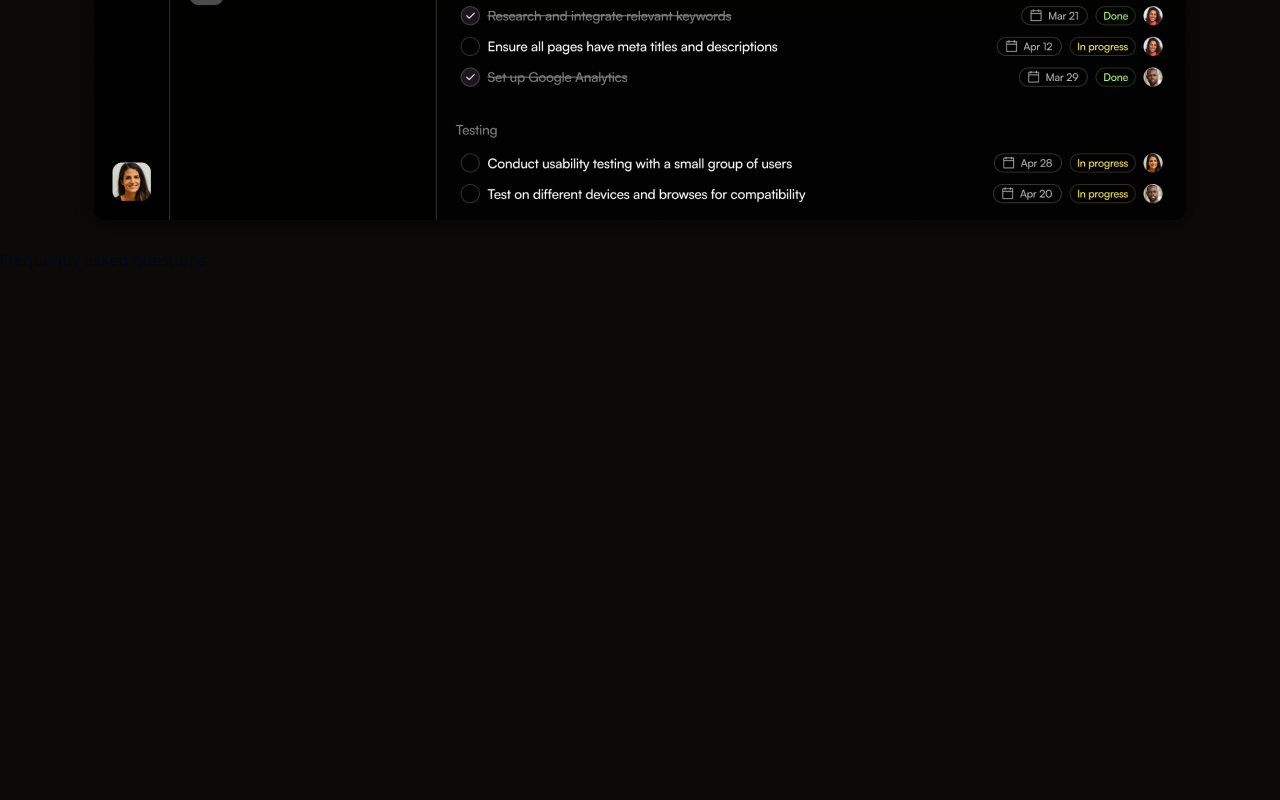
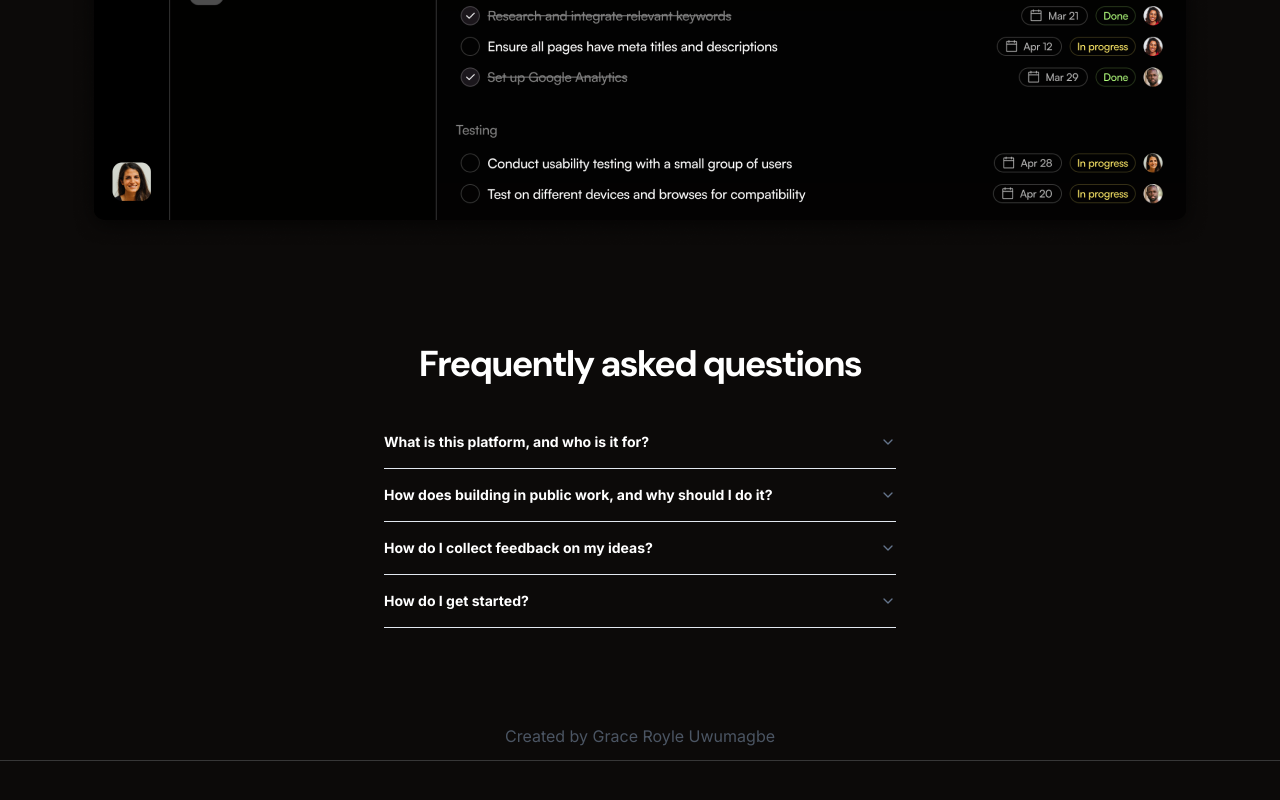
Before and after one commit to RuthlessDove/startup-directory, a Next.js app: page / in a window 1280 px wide. Shown: the part 2363-3163 px from the top of the page. Before the commit the page ends 2635 px from the top, so only its background shows below. Built offline with nearby package versions, Linux system fonts and the light colour scheme.

Commit message:
Add Attribute section and Footer component, enhance FAQ section with Accordion, and update styling in Demo and Features sections

```diff
--- a/app/page.tsx
+++ b/app/page.tsx
@@ -4,6 +4,7 @@ import Banner from "@/sections/Banner";
 import Features from "@/sections/Features";
 import Demo from "@/sections/Demo";
 import Faqs from "@/sections/Faqs";
+import Attribute from "@/sections/Attribute";
 
 export default function Home() {
   return (
@@ -13,6 +14,7 @@ export default function Home() {
       <Features />
       <Demo />
       <Faqs />
+      <Attribute />
     </>
   );
 }
--- /dev/null
+++ b/sections/Attribute.tsx
@@ -0,0 +1,12 @@
+import React from 'react'
+
+const Attribute = () => {
+  return (
+    <div className='font-body pb-24'>
+        <a href="https://grace-dev-portfolio.vercel.app/"><p className='text-center text-gray-600 mb-3'>Created by Grace Royle Uwumagbe</p></a>
+        <hr className='opacity-20' />
+    </div>
+  )
+}
+
+export default Attribute
--- a/sections/Demo.tsx
+++ b/sections/Demo.tsx
@@ -7,7 +7,7 @@ import demo from "@/assets/images/App Night.png";
 
 const Demo = () => {
   return (
-    <div className="text-white font-body">
+    <div className="text-white font-body mb-24">
       <div className="flex flex-col justify-center mx-80 pb-14">
         <h1 className="font-display font-bold text-center text-4xl pt-20 pb-10 tracking-tighter	">
           Intuitive interface
--- a/sections/Faqs.tsx
+++ b/sections/Faqs.tsx
@@ -1,13 +1,69 @@
 // Dependencies
-import React from 'react'
+import React from "react";
+
+import {
+  Accordion,
+  AccordionContent,
+  AccordionItem,
+  AccordionTrigger,
+} from "@/components/ui/accordion";
 
 const Faqs = () => {
   return (
-    <div>
-        <h1>Frequently asked questions</h1>
+    <div className=" flex flex-col justify-center text-white font-body mb-24">
+      <h1 className="text-4xl font-display text-center  font-bold mb-8 tracking-tighter">
+        Frequently asked questions
+      </h1>
+      <div className="mx-56 lg:mx-96">
+        <Accordion type="single" collapsible className="w-full">
+          <AccordionItem value="item-1">
+            <AccordionTrigger className="font-bold">
+              What is this platform, and who is it for?
+            </AccordionTrigger>
+            <AccordionContent>
+              This platform is designed for startup founders, entrepreneurs, and
+              innovators who want to showcase their ideas, build in public, and
+              connect with a supportive community. Whether you're just starting
+              out, refining your concept or already growing your business, it's
+              the perfect space to share your journey and get feedback.
+            </AccordionContent>
+          </AccordionItem>
+          <AccordionItem value="item-2">
+            <AccordionTrigger className="font-bold">
+              How does building in public work, and why should I do it?
+            </AccordionTrigger>
+            <AccordionContent>
+              Building in public is about openly sharing your updates,
+              milestones, and challenges with your audience. Our platform
+              streamlines this process, enabling you to post updates, collect
+              feedback, connect with supporters, and even discover potential
+              cofounders. By sharing your journey, you build transparency, earn
+              trust, and spark early interest in your idea.
+            </AccordionContent>
+          </AccordionItem>
+          <AccordionItem value="item-3">
+            <AccordionTrigger className="font-bold">
+              How do I collect feedback on my ideas?
+            </AccordionTrigger>
+            <AccordionContent>
+              Our interactive tools such as, comment sections, and feedback
+              forms, make it easy to gather insights from your audience in real
+              time. You can manage and respond to feedback directly from your
+              dashboard.
+            </AccordionContent>
+          </AccordionItem>
+          <AccordionItem value="item-4">
+            <AccordionTrigger className="font-bold">How do I get started?</AccordionTrigger>
+            <AccordionContent>
+              It's simple—just sign up, create a profile, and start sharing your
+              ideas. You will be guided through setup steps to help you showcase
+              your startup in no time.
+            </AccordionContent>
+          </AccordionItem>
+        </Accordion>
+      </div>
+    </div>
+  );
+};
 
-    </div>
-  )
-}
-
-export default Faqs
+export default Faqs;
--- a/sections/Features.tsx
+++ b/sections/Features.tsx
@@ -18,7 +18,7 @@ const Features = () => {
         </p>
       </div>
 
-      <div className="pb-24">
+      <div className="mb-24">
         <FeatureBox />
       </div>
     </div>
--- /dev/null
+++ b/sections/Footer.tsx
@@ -0,0 +1,9 @@
+import React from 'react'
+
+const Footer = () => {
+  return (
+    <div>Footer</div>
+  )
+}
+
+export default Footer
```
